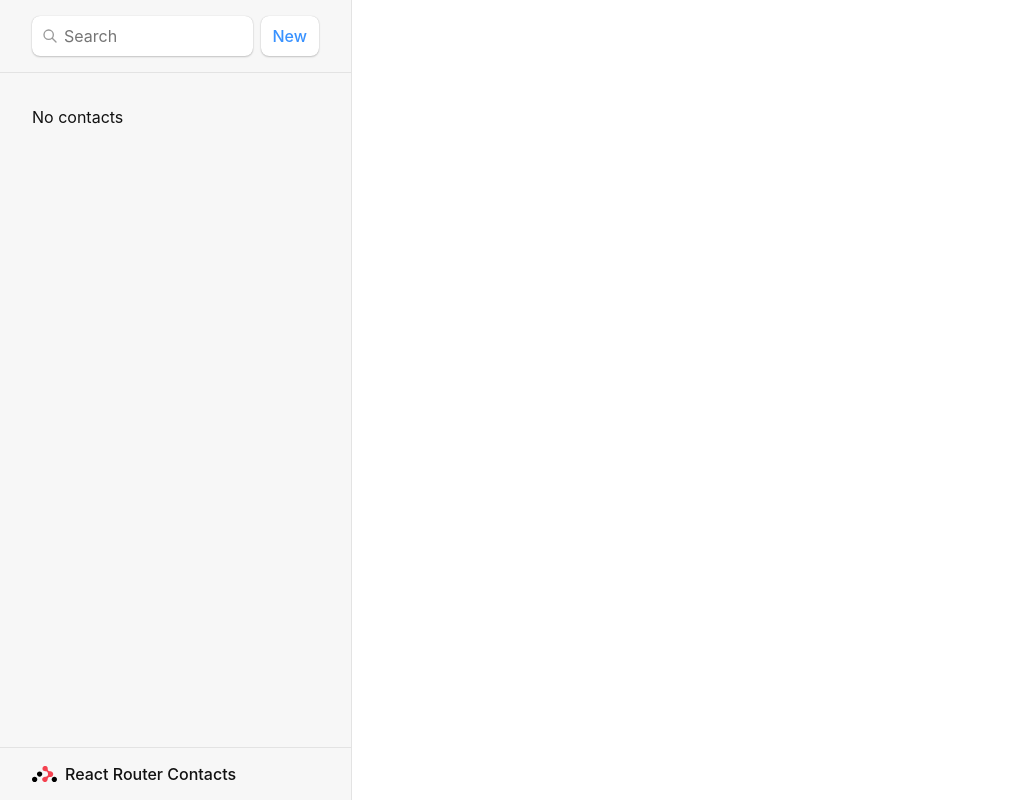
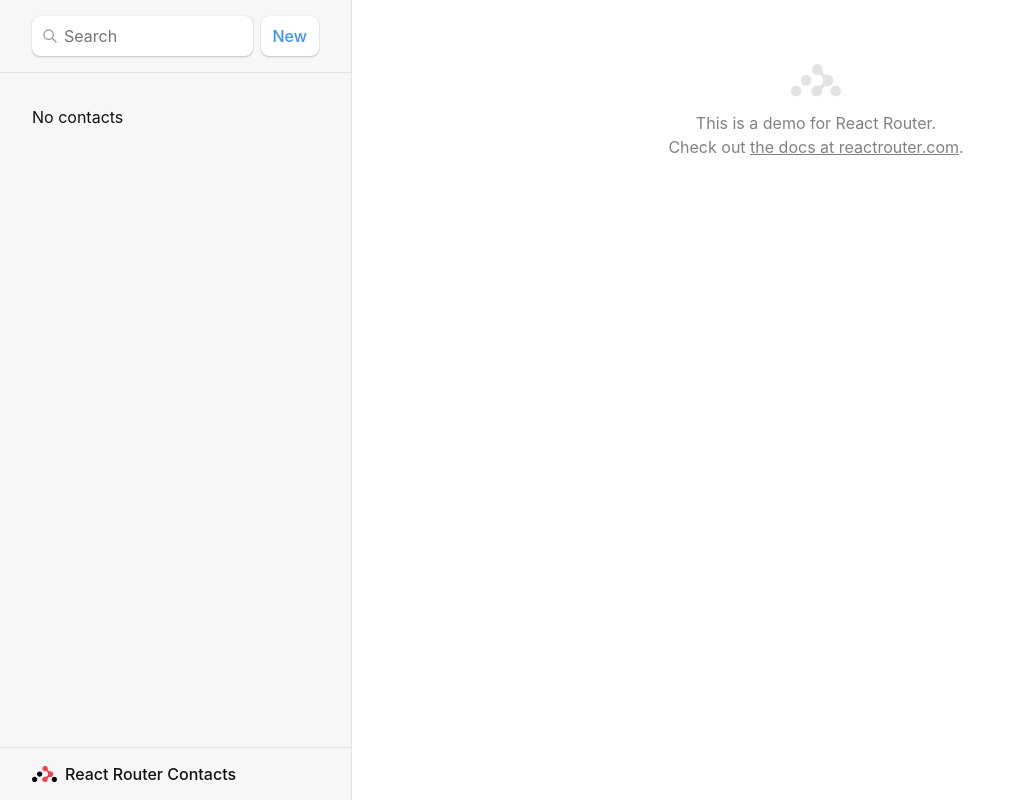
Before and after one commit to front-loop/react-router-contacts, a React (Vite) app: page / in a window 1280 px wide. Shown: the whole page, without its empty margins (0-1021 px from the left). Built offline with nearby package versions, Linux system fonts and the light colour scheme.

Commit message:
feat: index page

```diff
--- a/src/main.tsx
+++ b/src/main.tsx
@@ -7,6 +7,7 @@
 import EditContact, { action as editAction } from './routes/edit'
 import { action as destroyAction } from './routes/destroy'
 import ErrorPage from './routes/error-page'
+import Index from './routes'
 
 const router = createBrowserRouter([
   {
@@ -16,6 +17,10 @@
     loader: rootLoader,
     action: rootAction,
     children: [
+      {
+        index: true,
+        element: <Index />,
+      },
       {
         path: 'contacts/:contactId',
         element: <Contact />,
--- /dev/null
+++ b/src/routes/index.tsx
@@ -0,0 +1,13 @@
+import { FC } from 'react'
+
+const Index: FC = () => {
+  return (
+    <p id="zero-state">
+      This is a demo for React Router.
+      <br />
+      Check out <a href="https://reactrouter.com">the docs at reactrouter.com</a>.
+    </p>
+  )
+}
+
+export default Index
```
